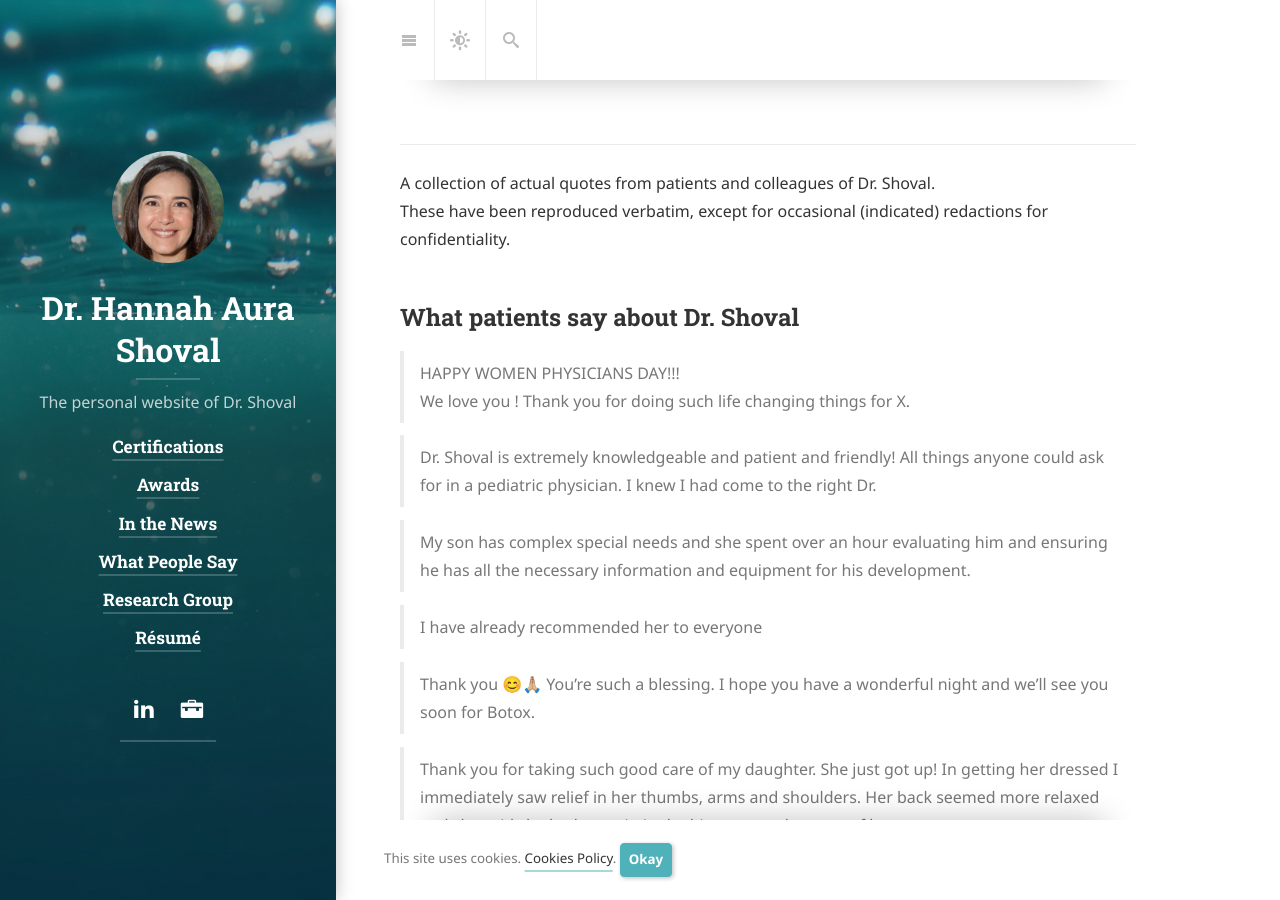
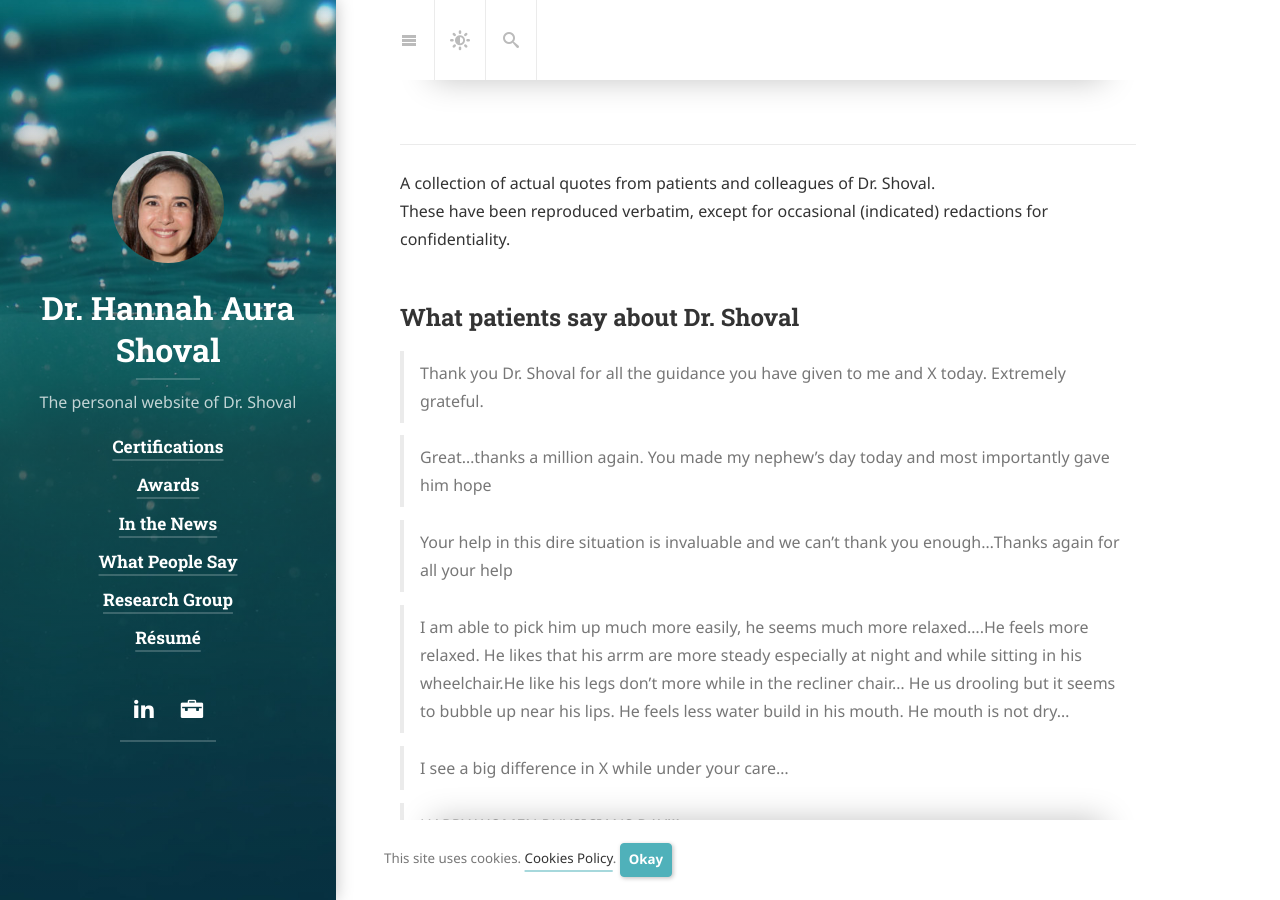
Before and after one commit to physiatry/physiatry.github.io, a Jekyll site: the page built from quotes.md, in a window 1280 px wide and 900 px high. Built offline with Jekyll 4.4.1, drawn with Linux system fonts in a browser that asks for light colours; cached includes are drawn as plain includes; nearby versions of some CDN libraries; some web fonts are replaced; library files that are not in the unit come from our copies.

Commit message:
add quotes

```diff
--- a/quotes.md
+++ b/quotes.md
@@ -10,6 +10,22 @@ These have been reproduced verbatim, except for occasional (indicated) redaction
 {:toc .large-only}
 
 ## What patients say about Dr. Shoval
+
+> Thank you Dr. Shoval for all the guidance you have given to me and X today. Extremely grateful.
+
+> Great...thanks a million again. You made my nephew's day today and most importantly gave him hope
+
+> Your help in this dire situation is invaluable and we can't thank you enough…Thanks again for all your help
+
+> I am able to pick him up much more easily, he seems much more
+  relaxed….He feels more relaxed. He likes that his arrm are more
+  steady especially at night and while sitting in his wheelchair.He
+  like his legs don’t more while in the recliner chair… He us drooling
+  but it seems to bubble up near his lips. He feels less water build
+  in his mouth. He mouth is not dry…
+
+> I see a big difference in X while under your care...
+
 > HAPPY WOMEN PHYSICIANS DAY!!!
 > We love you ! Thank you for doing such life changing things for X.
 
```
